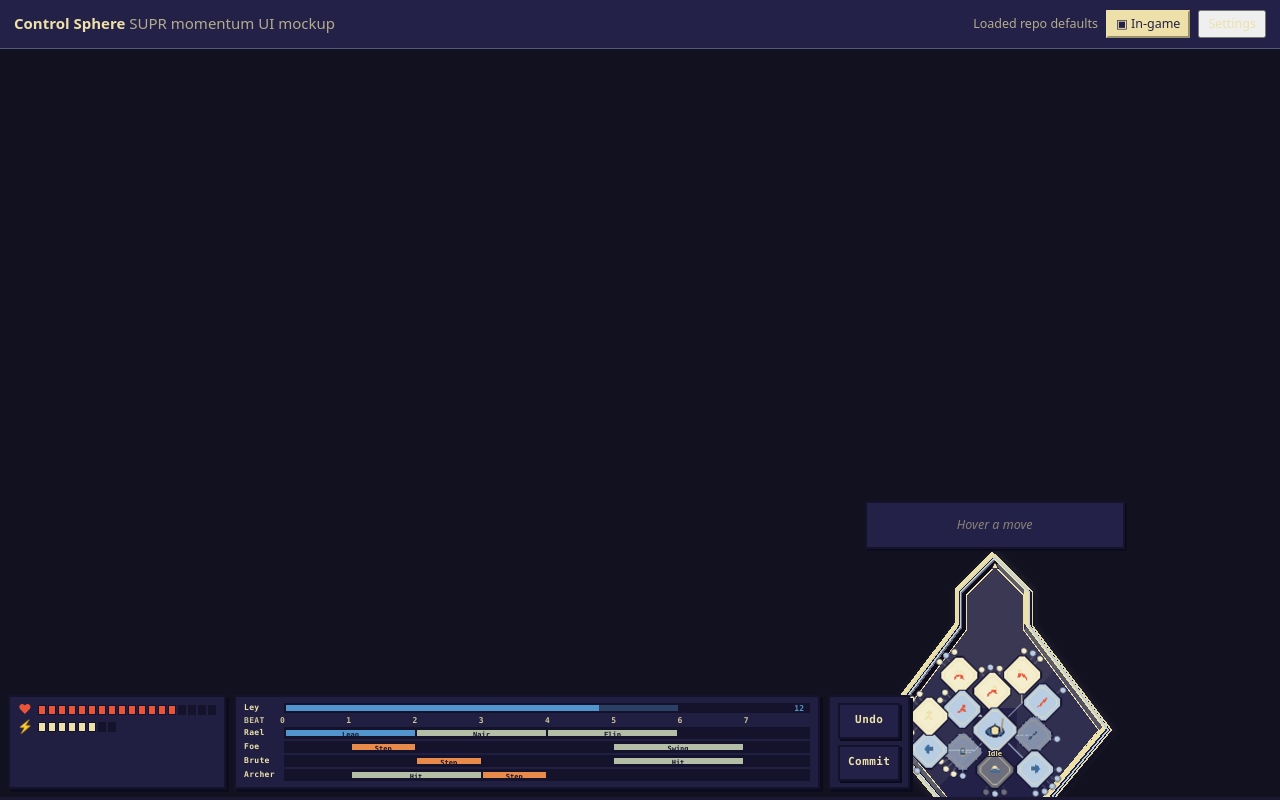
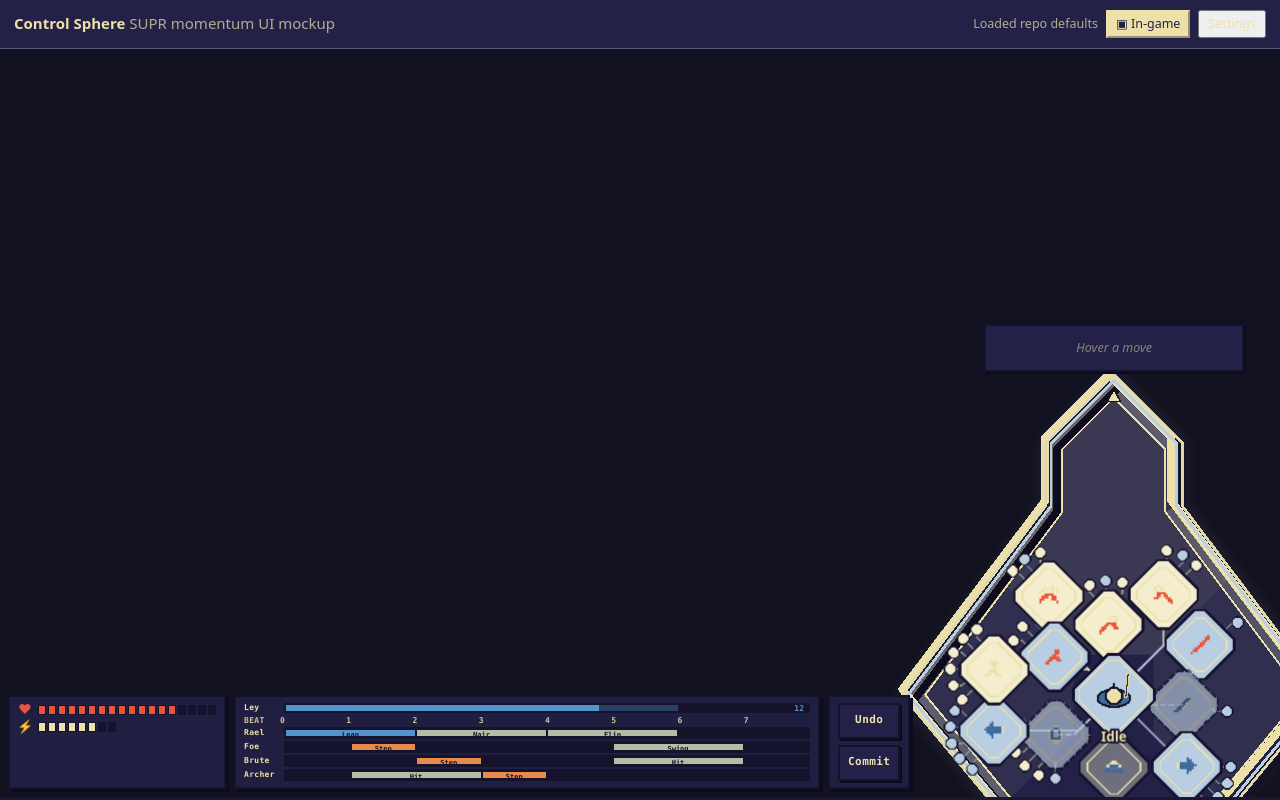
Before and after one commit to RaelZarin/supr-control-sphere, a plain HTML site: page index.html in a window 1280 px wide. Both pictures are taken after a click on the button "▣ In-game frame". Drawn offline with Linux system fonts and the light colour scheme; no server answers.

Commit message:
Enlarge the in-game diamond so its right side runs off the screen.
The docked diamond stays flush with Undo/Commit and grows enough that the right tip is clipped, about two-thirds of its height stays visible, and the hover strip remains on screen. Beat Track and HP/stamina sizes are unchanged. Isolated view is unchanged.

```diff
--- a/js/hud.js
+++ b/js/hud.js
@@ -78,8 +78,8 @@ function clearDockedSphere() {
   if (beat) { beat.style.width = ''; beat.style.flex = ''; }
 }
 
-// Place the diamond like the sketch: left rim flush with Undo, tip near 68% of the playfield,
-// d-pad in the strip, only the bottom tip (and the right if it reaches) clipped.
+// Place the diamond like the sketch: left rim flush with Undo, right and bottom clipped,
+// d-pad in the visible crop, hover strip above the tip.
 export function layoutDockedSphere() {
   const on = document.body.classList.contains('inGame');
   const play = document.querySelector('.playfield');
@@ -102,26 +102,37 @@ export function layoutDockedSphere() {
   beat.style.width = Math.round(oldBeat * 0.85) + 'px';
 
   const ur = undo.getBoundingClientRect();
-  const tipTarget = 0.68 * H;
-  const iconExt = DOCK_ARM + NODE_R + 8;
-  const maxS = Math.max(280, ((H - 8) - tipTarget) / (SPHERE_H + iconExt) * VIEW_SPAN);
-  const S = Math.min(maxS, 560);
-  const unit = S / VIEW_SPAN;
-  const halfW = SPHERE_W * unit;
-  const halfH = SPHERE_H * unit;
-  let centerY = tipTarget + halfH;
-  const downPx = iconExt * unit;
-  if (centerY + downPx > H - 8) centerY = H - 8 - downPx;
-  // Butt the upper-left body edge against Undo at the top of the column (sketch: no gap).
+  // At least 25% bigger than the previous 402px dock (502 at 1280×800). Grow further
+  // so the right tip runs off the edge while the left rim stays flush with Undo.
+  const minS = 502 * Math.min(W / 1280, H / 748);
+  const clip = 40;
   const x0 = -SPHERE_W, y0 = 0;
   const x1 = -NECK_W, y1 = -(SPHERE_H - TIP - TOP_NECK);
-  const yAt = (ur.top - pr.top - centerY) / unit;
-  let xAt = x0;
-  if (y1 !== y0 && yAt < 0 && yAt > y1) {
-    const t = (yAt - y0) / (y1 - y0);
-    xAt = x0 + t * (x1 - x0);
+  const flushX = (centerY, unit) => {
+    const yAt = (ur.top - pr.top - centerY) / unit;
+    if (y1 !== y0 && yAt < 0 && yAt > y1) return x0 + ((yAt - y0) / (y1 - y0)) * (x1 - x0);
+    return x0;
+  };
+  let S = minS, unit, halfW, halfH, centerX, centerY, xAt;
+  for (let i = 0; i < 6; i++) {
+    unit = S / VIEW_SPAN;
+    halfH = SPHERE_H * unit;
+    halfW = SPHERE_W * unit;
+    const minCY = 8 + INFO_H + 8 + halfH;
+    const maxCY = H - 8 - (NODE_R + 8) * unit;
+    centerY = Math.min(Math.max(ur.top - pr.top, minCY), maxCY);
+    xAt = flushX(centerY, unit);
+    const need = ((W + clip) - (ur.right - pr.left) + 2) / (SPHERE_W - xAt) * VIEW_SPAN;
+    S = Math.max(minS, need);
   }
-  const centerX = (ur.right - pr.left) - xAt * unit - 2;
+  unit = S / VIEW_SPAN;
+  halfW = SPHERE_W * unit;
+  halfH = SPHERE_H * unit;
+  const minCY = 8 + INFO_H + 8 + halfH;
+  const maxCY = H - 8 - (NODE_R + 8) * unit;
+  centerY = Math.min(Math.max(ur.top - pr.top, minCY), maxCY);
+  xAt = flushX(centerY, unit);
+  centerX = (ur.right - pr.left) - xAt * unit - 2;
 
   wrap.style.setProperty('--sphereS', `${S}px`);
   wrap.style.width = wrap.style.height = `${S}px`;
--- a/style.css
+++ b/style.css
@@ -222,7 +222,7 @@ body.inGame .layout { display: block; max-width: none; padding: 0; min-height: c
 body.inGame .stageCol { min-height: calc(100vh - 52px); padding: 0; gap: 0; }
 body.inGame .playfield { flex: 1; display: block; position: relative; min-height: calc(100vh - 52px); overflow: hidden; }
 body.inGame .stageWrap {
-  --sphereS: min(52vh, 48vw, 420px);
+  --sphereS: min(90vh, 60vw, 740px);
   position: absolute; right: 0; bottom: 0;
   width: var(--sphereS); height: var(--sphereS); aspect-ratio: 1; margin: 0;
   transform: none;
```
